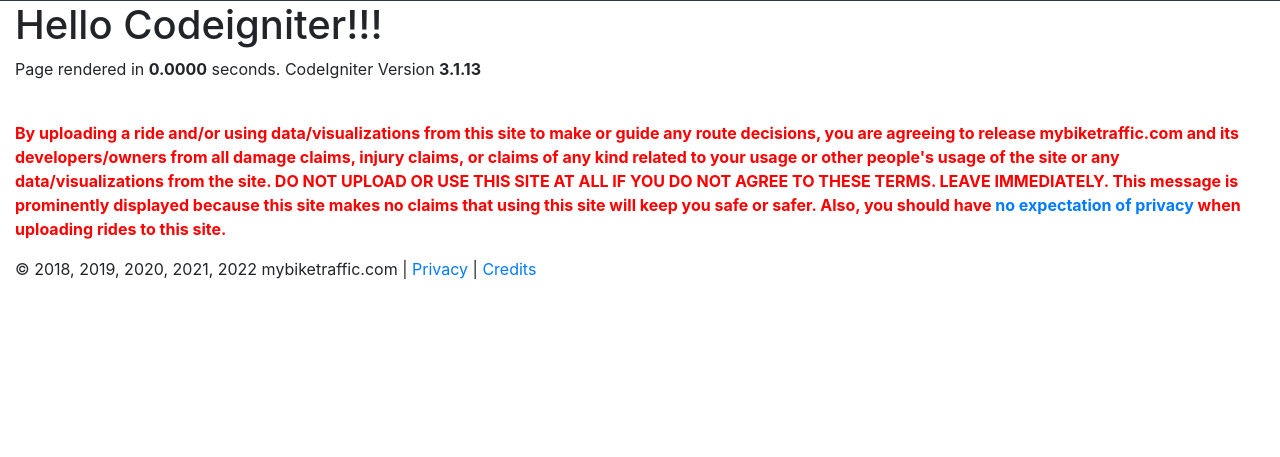
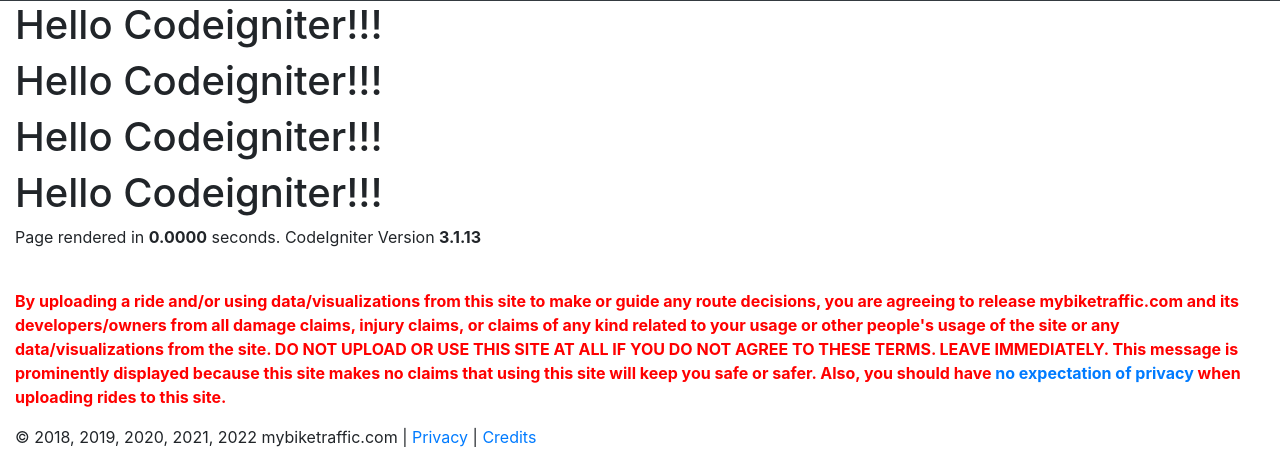
Before and after one commit to kartoone/mybiketraffic-ui, a CodeIgniter app: page /database/index.php/welcome/hello in a window 1280 px wide. Shown: the part 331-788 px from the top of the page. Run offline with CodeIgniter, Linux system fonts and the light colour scheme; some libraries are stand-ins or nearby versions.

Commit message:
Test commit

```diff
--- a/application/views/hello.php
+++ b/application/views/hello.php
@@ -3,6 +3,9 @@ defined('BASEPATH') OR exit('No direct script access allowed');
 ?>
 <div id="container">
 	<h1>Hello Codeigniter!!!</h1>
+	<h1>Hello Codeigniter!!!</h1>
+	<h1>Hello Codeigniter!!!</h1>
+	<h1>Hello Codeigniter!!!</h1>
 
 	<p class="footer">Page rendered in <strong>{elapsed_time}</strong> seconds. <?php echo  (ENVIRONMENT === 'development') ?  'CodeIgniter Version <strong>' . CI_VERSION . '</strong>' : '' ?></p>
 </div>
```
